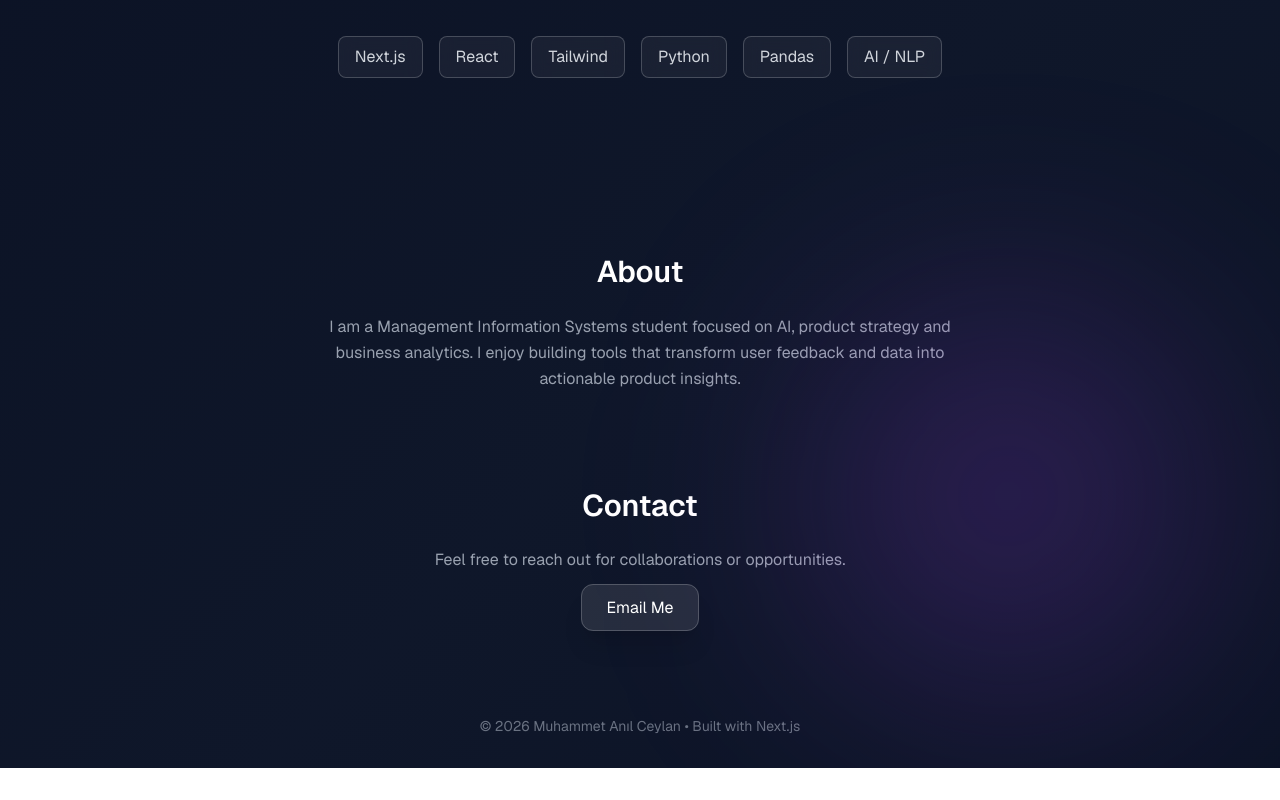
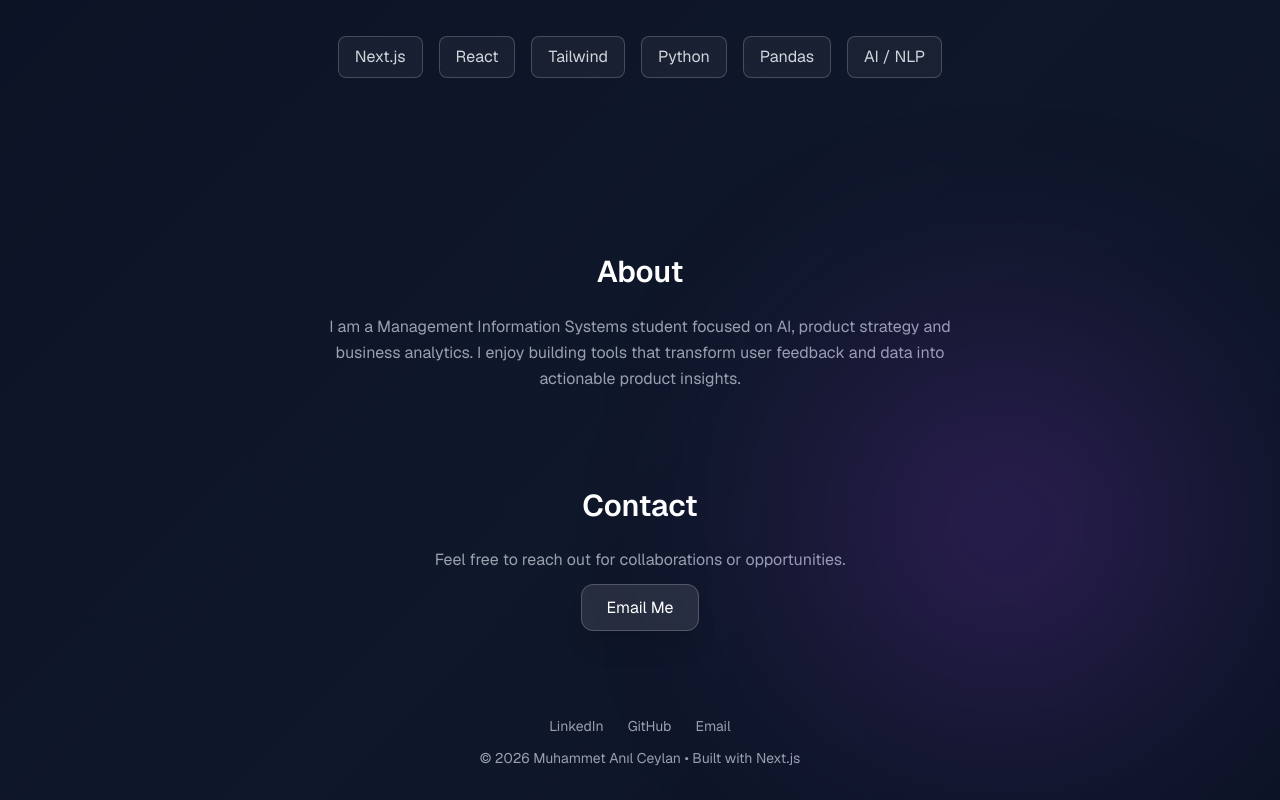
Before and after one commit to anil-ceylan/anil-portfolio, a Next.js app: page / in a window 1280 px wide. Shown: the part 1415-2215 px from the top of the page. Before the commit the page ends 2183 px from the top, so only its background shows below. Built offline with nearby package versions, Linux system fonts and the light colour scheme.

Commit message:
footer fix

```diff
--- a/app/page.tsx
+++ b/app/page.tsx
@@ -61,7 +61,7 @@ export default function Home() {
         <div className="flex gap-4">
 
           <a
-            href="https://linkedin.com"
+            href="https://www.linkedin.com/in/muhammetanilceylan/"
             target="_blank"
             className="px-6 py-3 rounded-xl bg-white/10 backdrop-blur border border-white/20 hover:bg-white hover:text-black transition-all duration-300 shadow-xl"
           >
@@ -70,7 +70,7 @@ export default function Home() {
 
 
           <a
-            href="https://github.com"
+            href="https://github.com/anil-ceylan"
             target="_blank"
             className="px-6 py-3 rounded-xl bg-white/10 backdrop-blur border border-white/20 hover:bg-white hover:text-black transition-all duration-300 shadow-xl"
           >
@@ -241,9 +241,29 @@ export default function Home() {
 
       {/* FOOTER */}
 
-      <footer className="text-center text-gray-500 text-sm pb-8">
-        © 2026 Muhammet Anıl Ceylan • Built with Next.js
-      </footer>
+      <footer className="text-center text-gray-400 text-sm pb-8">
+
+  <div className="flex justify-center gap-6 mb-3">
+
+    <a className="hover:text-white transition" href="https://linkedin.com/in/muhammetanilceylan" target="_blank">
+      LinkedIn
+    </a>
+
+    <a className="hover:text-white transition" href="https://github.com/anil-ceylan" target="_blank">
+      GitHub
+    </a>
+
+    <a className="hover:text-white transition" href="mailto:muhammetanilceylann@gmail.com">
+      Email
+    </a>
+
+  </div>
+
+  <p>
+    © 2026 Muhammet Anıl Ceylan • Built with Next.js
+  </p>
+
+</footer>
 
     </main>
   );
```
